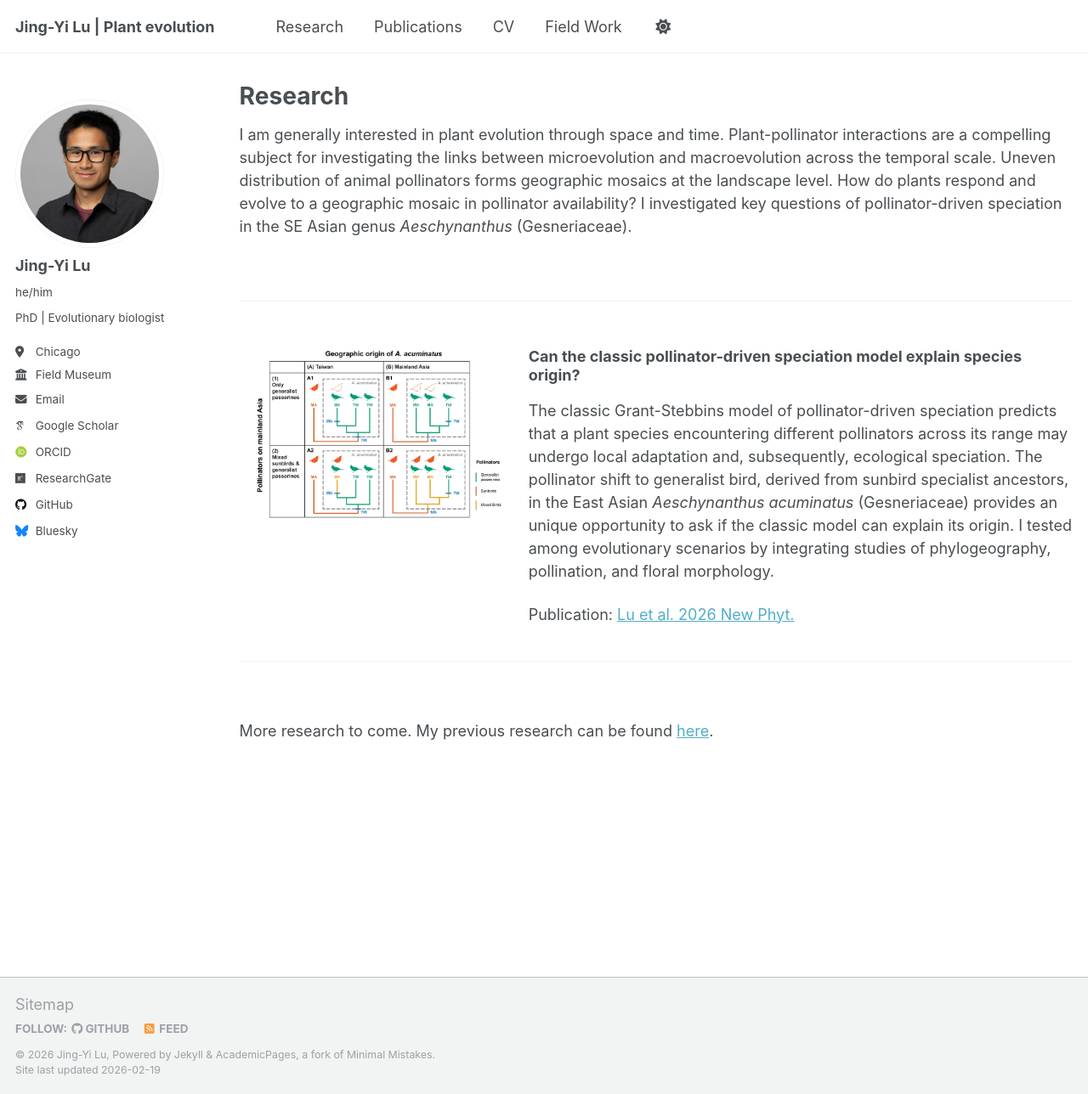
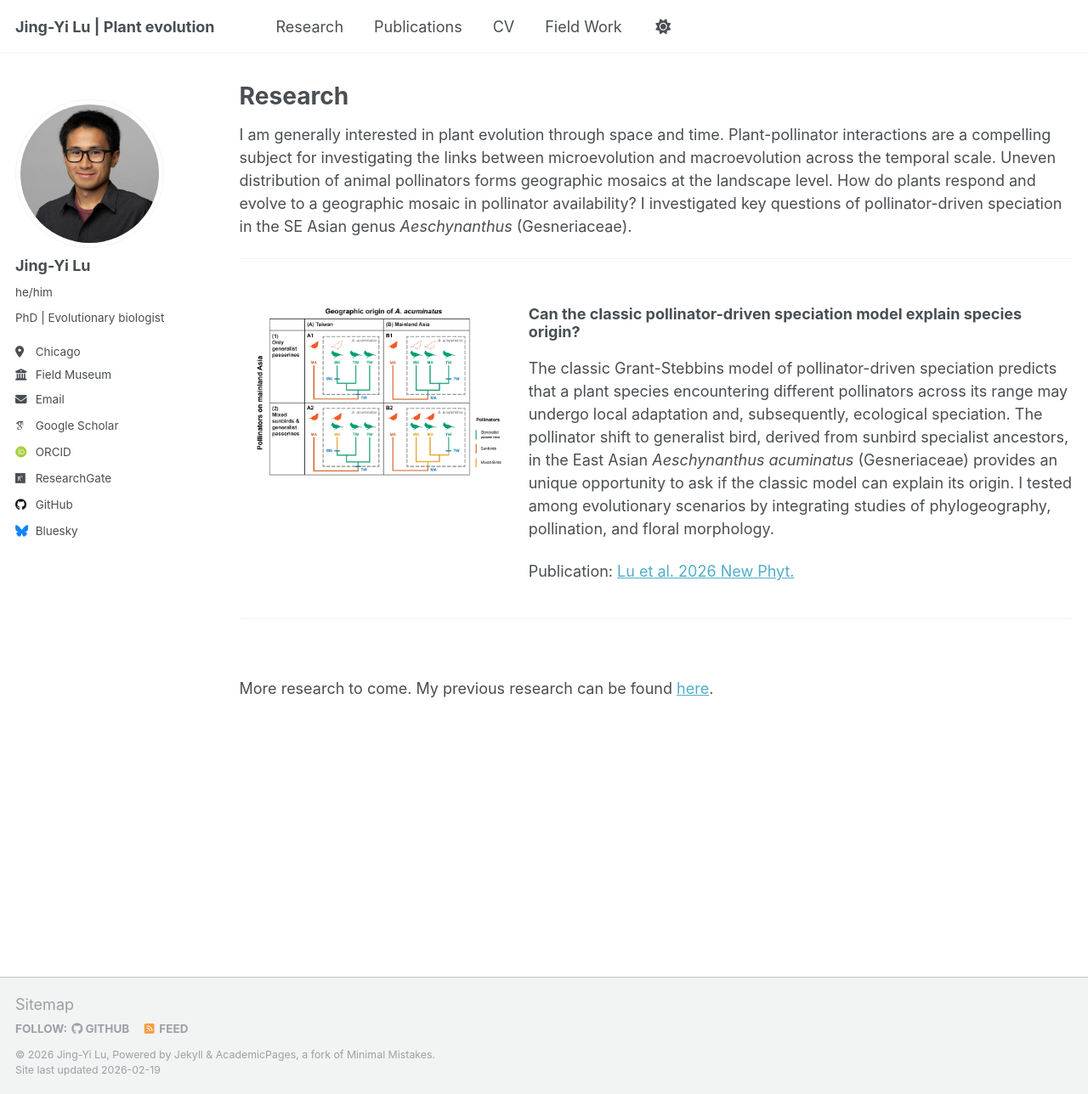
Before and after one commit to jingyilu/jingyilu.github.io, a Jekyll site: the page built from _pages/research.md, in a window 1280 px wide and 1288 px high. Shown: the whole window at 85% size. Built offline with Jekyll 4.4.1, drawn with Linux system fonts in a browser that asks for light colours; some web fonts are replaced; a script that is not in the unit is left out.

```diff
--- a/_pages/research.md
+++ b/_pages/research.md
@@ -7,7 +7,6 @@ author_profile: true
 
 I am generally interested in plant evolution through space and time. Plant-pollinator interactions are a compelling subject for investigating the links between microevolution and macroevolution across the temporal scale. Uneven distribution of animal pollinators forms geographic mosaics at the landscape level. How do plants respond and evolve to a geographic mosaic in pollinator availability? I investigated key questions of pollinator-driven speciation in the SE Asian genus <em>Aeschynanthus</em> (Gesneriaceae).
 
-<br> <!-- Empty lines added here -->
 
 ---
 <div style="display: flex; gap: 20px; align-items: flex-start;">
```
